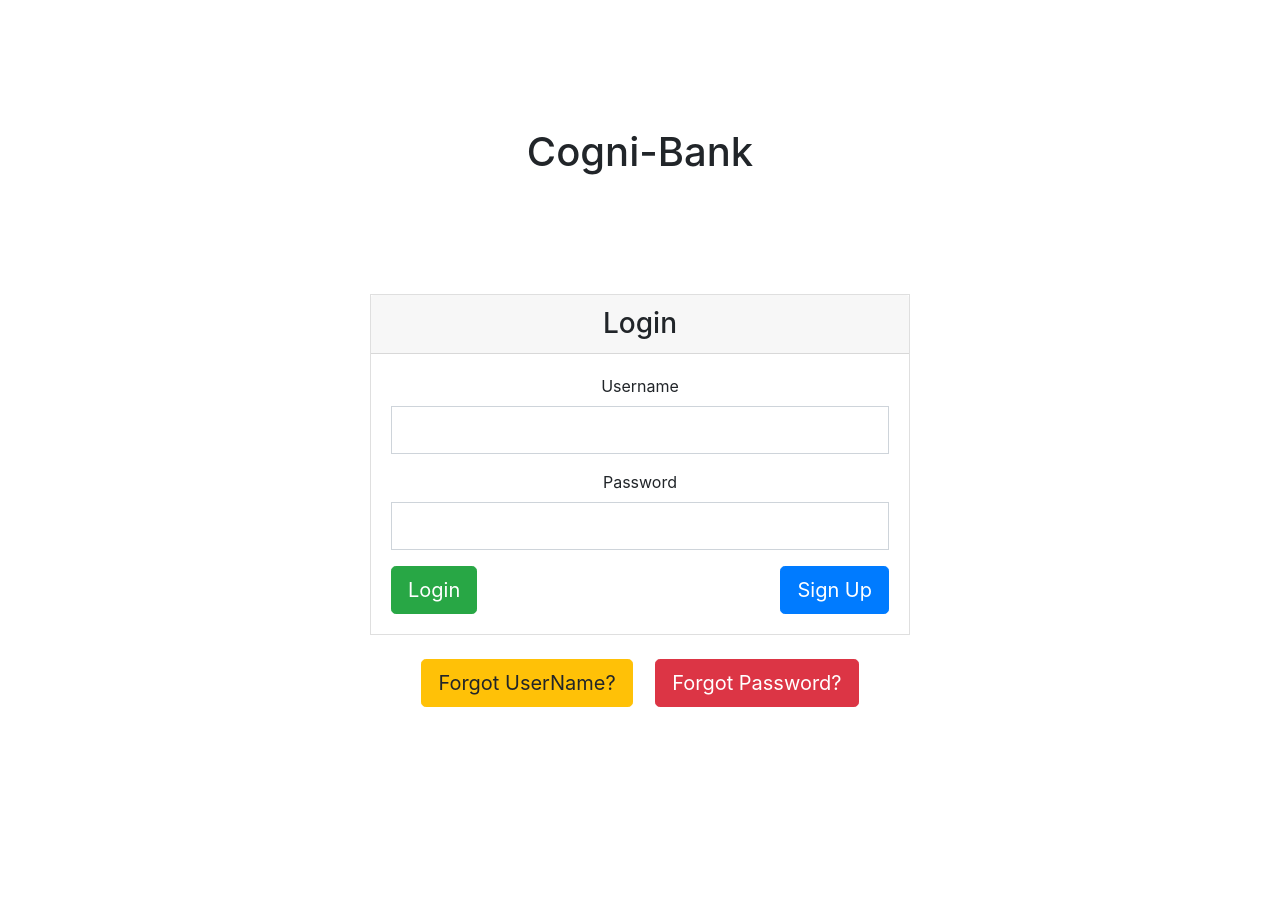
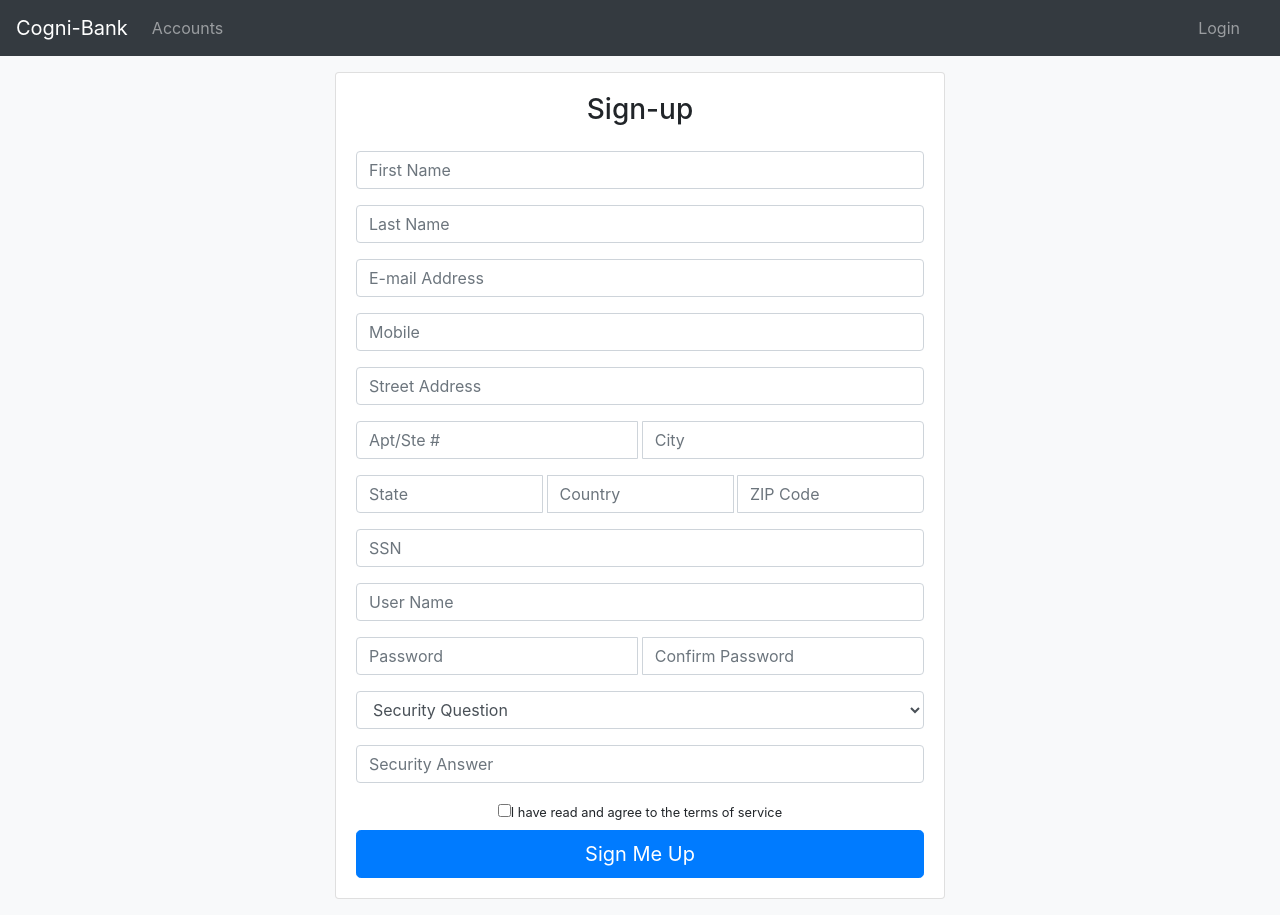
Before and after one commit to cogni-bank/cogni-bank-frontend, a React (Create React App) app: page /RegistrationPage in a window 1280 px wide. Before the commit the page ends 800 px from the top, so only its background shows below. Built offline with nearby package versions, Linux system fonts and the light colour scheme.

Commit message:
Initial Commit for Routing

```diff
--- a/package.json
+++ b/package.json
@@ -8,8 +8,10 @@
     "express": "^5.0.0-alpha.2",
     "querystring": "^0.2.0",
     "react": "^16.8.6",
+    "react-bootstrap": "^1.0.0-beta.6",
     "react-datetime": "^2.16.3",
     "react-dom": "^16.8.6",
+    "react-router-dom": "^5.0.0",
     "react-scripts": "2.1.8"
   },
   "scripts": {
--- a/src/App.js
+++ b/src/App.js
@@ -1,24 +1,31 @@
 import React, { Component } from "react";
 import "./App.css";
-import Login from "./Components/LoginPage";
+import Login from "./Components/Login/LoginPage";
 import Challenge from "./Components/ChallengePage";
 import AccountDetails from "./Components/AccountDetailspage";
-import Registration from "./Components/RegistrationPage";
-import ForgotUser from "./Components/ForgotUsername";
-import ForgotPass from "./Components/ForgotPassword";
-import SecurityQuestion from "./Components/SecurityQuestionPage";
+import NavBar from "./Components/NavBar/NavBar";
+import { Route, Switch, BrowserRouter } from "react-router-dom";
+import AccountDashboard from "./Components/Accounts/AccountDashboard";
+import RegistrationPage from "./Components/RegistrationPage";
 
 export default class App extends Component {
   constructor(props) {
     super(props);
     this.state = {
       person: { userId: "", userName: "", phone: "", email: "" },
-      currentView: "loginView"
+      loginMessage: "",
+      currentView: ""
     };
   }
 
-  /*Takes a view and Changes the currentView in the state */
-  switchView = view => {
+  submitChange = newPerson => {
+    console.log("seeting state" + newPerson.userId);
+    const newState = { ...this.state };
+    newState.person = newPerson;
+    super.setState(newState);
+  };
+
+  switchViewFromNavBar = view => {
     const newState = { ...this.state };
     newState.currentView = view;
     console.log("setting new state in app");
@@ -30,134 +37,54 @@ export default class App extends Component {
     super.setState({ loginMessage: message });
   };
 
-  /**
-   *  this function passes the user details to the security team to validate the user.
-   * Security team then pass the phone Number and email
-   * */
-  handleSubmitLogin = person => {
-    console.log("persone", person);
-    const newState = JSON.parse(JSON.stringify(this.state));
+  render() {
+    return (
+      <React.Fragment>
+        <NavBar
+          selectPage={this.switchViewFromNavBar}
+          person={this.state.person.userName}
+        />
+        <div>
+          <BrowserRouter>
+            <Switch>
+              <Route
+                exact
+                path="/accountDashboard"
+                component={AccountDashboard}
+              />
 
-    //send request to security to validate user
-    fetch("http://localhost:8080/loginUser", {
-      method: "POST",
-      headers: {
-        Accept: "application/json",
-        "Content-Type": "application/json;charset=utf-8"
-      },
-      body: JSON.stringify({
-        userName: person.userName,
-        password: person.password
-      })
-    })
-      .then(res => {
-        console.log("The res", res);
-        if (res.ok) {
-          return res.json();
-        } else if (res.status === 401) {
-          throw new Error("User name or password is wrong!");
-        } else {
-          throw new Error("Unknown error happened!");
-        }
-      })
-      .then(response => {
-        console.log("The response", response);
-
-        const { userId, phone, email } = response;
-        //const person = {userId, phone, email };
-
-        newState.person.userId = userId;
-        newState.person.phone = phone;
-        newState.person.email = email;
-        newState.person.userName = person.userName;
-        newState.error = undefined;
-        newState.currentView = "challengeView";
-
-        super.setState(newState);
-      })
-      .catch(error => {
-        console.log("Error --->>>", error);
-        super.setState({ error });
-      });
-  };
-
-  render() {
-    let tmpView = <Login handleSubmitLogin={this.handleSubmitLogin} />;
-    switch (this.state.currentView) {
-      case "loginView":
-        tmpView = (
+              <Route path="/AccountDetails" component={AccountDetails} />
+              <Route
+                path="/RegistrationPage"
+                component={() => (
+                  <RegistrationPage
+                    loginMessage={this.loginMessage}
+                    currentView={this.state.currentView}
+                  />
+                )}
+              />
+              <Route
+                exact
+                path="/Login"
+                component={() => (
                   <Login
                     loginMessage={this.state.loginMessage}
-            handleSubmitLogin={this.handleSubmitLogin}
                     error={this.state.error}
-            switchView={this.switchView}
+                    submitState={this.submitChange}
+                    person={this.state.person}
+                    currentView={this.state.currentView}
                   />
-        );
-        break;
-
-      case "challengeView":
-        tmpView = (
-          <Challenge
-            currentView={this.state.currentView}
-            person={this.state.person}
-            switchView={this.switchView}
+                )}
               />
-        );
-        break;
-
-      case "accountView":
-        tmpView = (
-          <AccountDetails
-            person={this.state.person}
-            switchView={this.switchView}
+              <Route
+                exact
+                path="/ChallengeView"
+                component={() => <Challenge person={this.state.person} />}
               />
-        );
-        break;
-
-      case "registrationView":
-        tmpView = (
-          <Registration
-            switchView={this.switchView}
-            loginMessage={this.loginMessage}
-          />
-        );
-        break;
-      case "forgotUser":
-        tmpView = (
-          <ForgotUser
-            person={this.state.person}
-            switchView={this.switchView}
-            //retriveForgotUserName={this.retriveForgotUserName}
-          />
-        );
-        break;
-      case "forgotPass":
-        tmpView = (
-          <ForgotPass person={this.state.person} switchView={this.switchView} />
-        );
-        break;
-      case "SecurityQuestion":
-        tmpView = (
-          <SecurityQuestion
-            person={this.state.person}
-            switchView={this.switchView}
-          />
-        );
-        break;
-      default:
-        tmpView = (
-          <Login
-            handleSubmitLogin={this.handleSubmitLogin}
-            switchView={this.switchView}
-          />
-        );
-        break;
-    }
-    return (
-      <div className="Main">
-        <h1>Cogni-Bank</h1>
-        {tmpView}
+            </Switch>
+          </BrowserRouter>
         </div>
+      </React.Fragment>
     );
   }
 }
--- a/src/Components/AccountDetailspage.js
+++ b/src/Components/AccountDetailspage.js
@@ -10,7 +10,7 @@ export default class AccountDetails extends Component {
       <div id="accountDetails">
         {this.props.person.userName}
         <h1>Welcome to the AccountDetails</h1>
-        <LogOut logOut={this.props.switchView} />
+        <LogOut />
       </div>
     );
   }
--- /dev/null
+++ b/src/Components/Accounts/AccountDashboard.js
@@ -0,0 +1,13 @@
+import React, { Component } from "react";
+
+class AccountDashboard extends Component {
+  render() {
+    return (
+      <div>
+        <h1>Something</h1>
+      </div>
+    );
+  }
+}
+
+export default AccountDashboard;
--- a/src/Components/ChallengePage.js
+++ b/src/Components/ChallengePage.js
@@ -75,7 +75,8 @@ export default class Challenge extends Component {
         // }
       })
       .then(response => {
-        this.props.switchView("accountView");
+        // to do
+        // add routing
         console.log("AccountView method.");
       })
       .catch(error => {
--- a/src/Components/LoginPage.js
+++ b/src/Components/Login/LoginPage.js
@@ -1,10 +1,56 @@
 import React, { Component } from "react";
-import "../style/login.css";
+import { Redirect } from "react-router-dom";
+import "../../style/login.css";
+import "../../style/HomePage.css";
 
 class Login extends Component {
   state = {
     userName: "",
-    password: ""
+    password: "",
+    currentView: this.props.currentView
+  };
+
+  handleSubmitLogin = person => {
+    //console.log("persone", person);
+    //send request to security to validate user
+    fetch("http://localhost:8080/loginUser", {
+      method: "POST",
+      headers: {
+        Accept: "application/json",
+        "Content-Type": "application/json;charset=utf-8"
+      },
+      body: JSON.stringify({
+        userName: person.userName,
+        password: person.password
+      })
+    })
+      .then(res => {
+        console.log("The res", res);
+        if (res.ok) {
+          return res.json();
+        } else if (res.status === 401) {
+          throw new Error("User name or password is wrong!");
+        } else {
+          throw new Error("Unknown error happened!");
+        }
+      })
+      .then(response => {
+        console.log("The response", response);
+
+        const { userId, phone, email } = response;
+
+        this.props.person.userId = userId;
+        this.props.person.phone = phone;
+        this.props.person.email = email;
+        this.props.person.userName = person.userName;
+
+        this.setState({ currentView: "challengeView" });
+        this.props.submitState(this.props.person);
+      })
+      .catch(error => {
+        console.log("Error --->>>", error);
+        super.setState({ error });
+      });
   };
 
   /* UserName and password textbox handling*/
@@ -36,25 +82,29 @@ class Login extends Component {
     }
 
     if (!newState.formError) {
-      this.props.handleSubmitLogin(this.state);
+      this.handleSubmitLogin(this.state);
     } else {
+      this.props.submitState(newState);
       this.setState(newState);
     }
   };
 
   /*Function to redirect to Sign up page for registration */
   handleSignUpClick = () => {
-    this.props.switchView("registrationView");
+    this.setState({ currentView: "RegistrationPage" });
   };
 
   render() {
+    if (this.state.currentView === "challengeView") {
+      return <Redirect to="/ChallengeView" />;
+    } else if (this.state.currentView === "RegistrationPage") {
+      return <Redirect to="/RegistrationPage" />;
+    }
     return (
       <div className="container py-5">
         <div className="row">
           <div className="col-md-12">
-            <h2 className="text-center text-white mb-4">
-              Bootstrap 4 Login Form
-            </h2>
+            <div className="cogniBankLogo" />
             <div className="row">
               <div className="col-md-6 mx-auto">
                 <div className="card rounded-0">
@@ -82,7 +132,7 @@ class Login extends Component {
                         this.state.formError ? "form was-validated" : "form"
                       }
                       autoComplete="off"
-                      novalidate=""
+                      noValidate=""
                       id="formLogin"
                       role="form"
                     >
@@ -117,7 +167,6 @@ class Login extends Component {
                           {this.state.passwordError}
                         </div>
                       </div>
-
                       <button
                         type="button"
                         className="btn btn-primary btn-lg float-right"
@@ -125,6 +174,7 @@ class Login extends Component {
                       >
                         Sign Up
                       </button>
+
                       <button
                         type="submit"
                         className="btn btn-success btn-lg float-left"
--- /dev/null
+++ b/src/Components/NavBar/NavBar.js
@@ -0,0 +1,32 @@
+import Navbar from "react-bootstrap/Navbar";
+import Nav from "react-bootstrap/Nav";
+
+import React, { Component } from "react";
+
+class NavBar extends Component {
+  render() {
+    return (
+      <React.Fragment>
+        <>
+          <Navbar collapseOnSelect expand="lg" bg="dark" variant="dark">
+            <Navbar.Brand href="/">Cogni-Bank</Navbar.Brand>
+            <Navbar.Toggle aria-controls="responsive-navbar-nav" />
+            <Navbar.Collapse id="responsive-navbar-nav">
+              <Nav className="mr-auto">
+                <Nav.Link href="/accountDashboard" to="/acccounts">
+                  Accounts
+                </Nav.Link>
+              </Nav>
+              <Nav>
+                <Nav.Link href="/login">Login</Nav.Link>
+                <Nav.Link>{this.props.person}</Nav.Link>
+              </Nav>
+            </Navbar.Collapse>
+          </Navbar>
+        </>
+      </React.Fragment>
+    );
+  }
+}
+
+export default NavBar;
--- a/src/Components/RegistrationPage.js
+++ b/src/Components/RegistrationPage.js
@@ -1,8 +1,10 @@
 import React, { Component } from "react";
+import { Redirect } from "react-router-dom";
 
 export default class Registration extends Component {
   state = {
-    user: {}
+    user: {},
+    currentView: this.props.currentView
   };
 
   handleChange = e => {
@@ -51,8 +53,8 @@ export default class Registration extends Component {
         console.log("The response", response);
 
         if (response.registered) {
+          this.setState({ currentView: "login" });
           this.props.loginMessage("Successfully registered!");
-          this.props.switchView("loginView");
         }
       })
       .catch(error => {
@@ -63,6 +65,9 @@ export default class Registration extends Component {
   };
 
   render() {
+    if (this.state.currentView === "login") {
+      return <Redirect to="/login" />;
+    }
     return (
       <div className="container-fluid bg-light py-3">
         <div className="row">
@@ -247,8 +252,7 @@ export default class Registration extends Component {
                         name="terms"
                         type="checkbox"
                       />
-                      I have read and agree to the{" "}
-                      <a href="#">terms of service</a>
+                      I have read and agree to the <a>terms of service</a>
                     </label>
                   </div>
                   <input
--- a/src/index.css
+++ b/src/index.css
@@ -6,6 +6,7 @@ body {
     sans-serif;
   -webkit-font-smoothing: antialiased;
   -moz-osx-font-smoothing: grayscale;
+  /* background-image: url("./Images/CogniBank.png"); */
 }
 
 code {
@@ -13,7 +14,7 @@ code {
     monospace;
 }
 div#root {
-  padding-top: 10%;
+  padding-top: 0%;
   text-align: center;
 }
 
--- /dev/null
+++ b/src/style/HomePage.css
@@ -0,0 +1,7 @@
+.cogniBankLogo {
+  content: url("../Images/CogniBank.png");
+  display: block;
+  margin-left: auto;
+  margin-right: auto;
+  width: 20%;
+}
```
Also changed, not shown: src/Images/CogniBank.png (added), 1 other file (tests, documents, lock files or other folders). Lines whose indentation alone changed are shown as unchanged.
